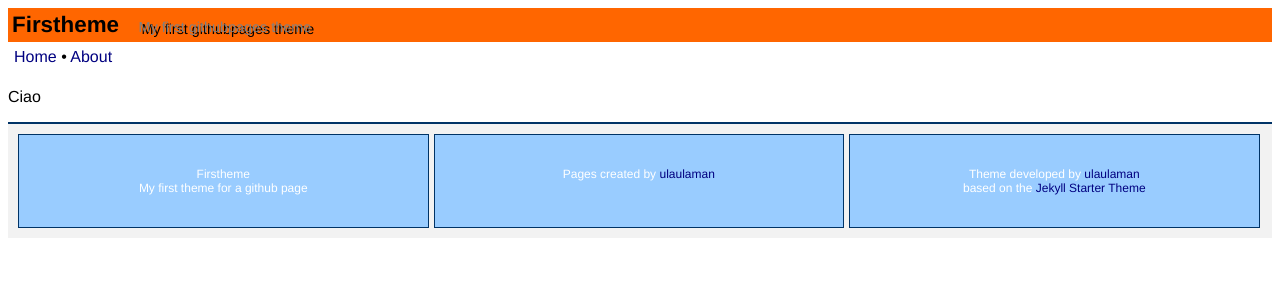
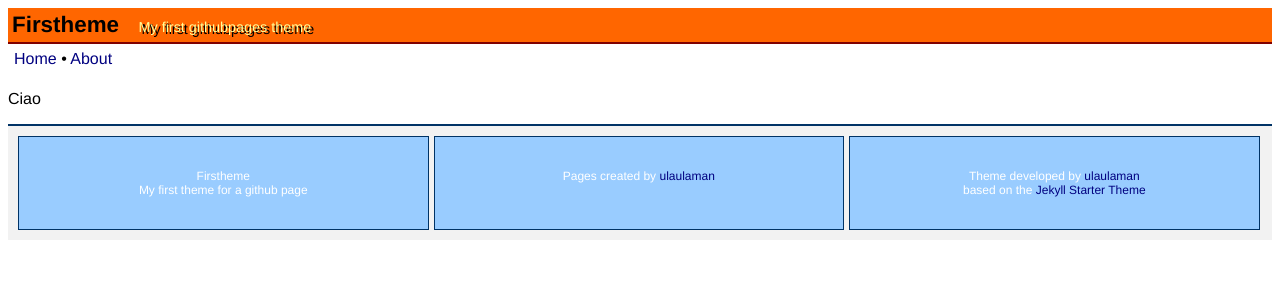
Before and after one commit to ulaulaman/firstheme, a Jekyll site: the page built from index.html, in a window 1280 px wide. Shown: the top 300 px of the page. Built offline with Jekyll 4.4.1, drawn with Linux system fonts in a browser that asks for light colours.

Commit message:
Update style.css

```diff
--- a/css/style.css
+++ b/css/style.css
@@ -18,8 +18,7 @@ a:hover {
 #header {
   padding: 4px;
   background-color: #ff6600;
-  border-down: 2px solid;
-  border-color: #800000;
+  border-bottom: 2px solid #800000;
 }
 
 #header .big {
@@ -29,7 +28,7 @@ a:hover {
 
 #header .small {
   font-size:    90%;
-  color:        grey;
+  color: #ffff99;
   padding-left: 15px;
   text-shadow: 3px 2px #000000;
 }
```
